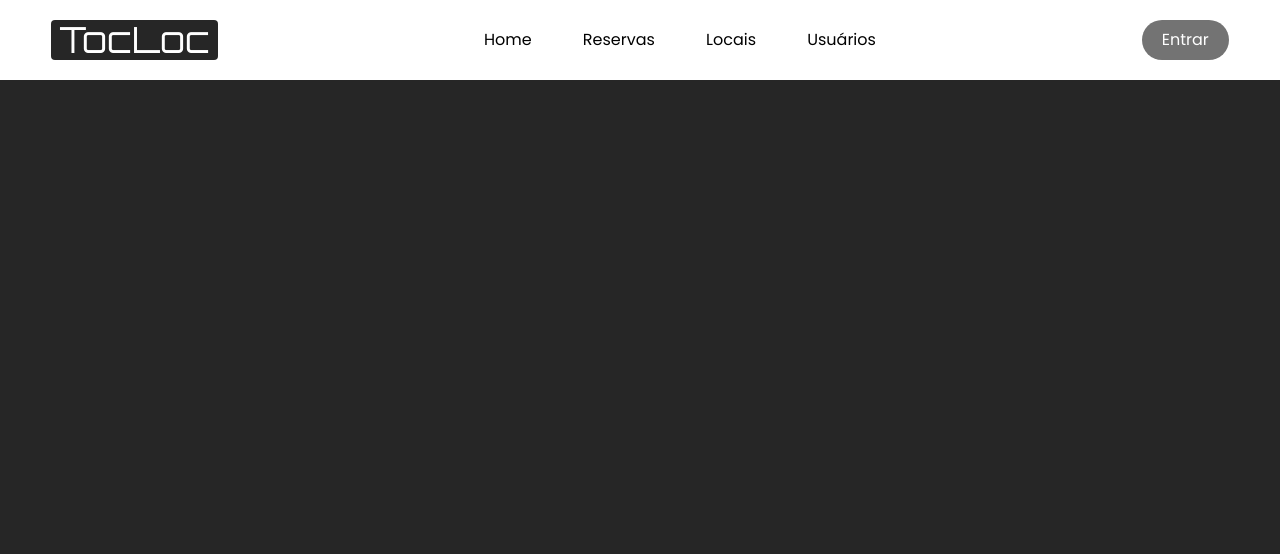
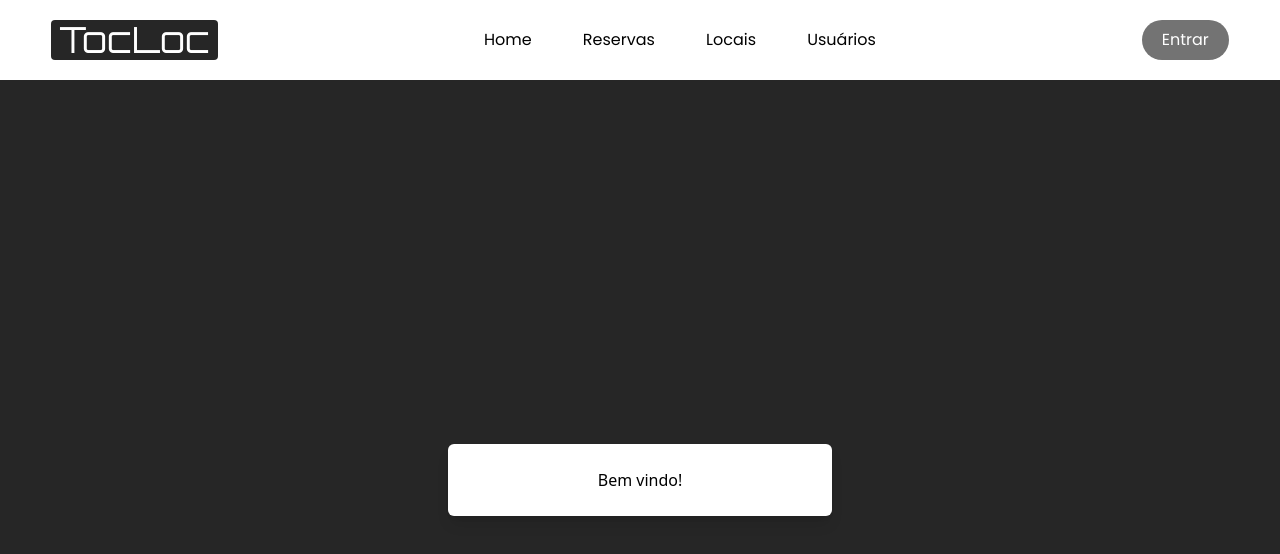
Before and after one commit to waltherpires/tocloc-frontend, a React (Vite) app: page / in a window 1280 px wide. Shown: the top 554 px of the page. Built offline with nearby package versions, Linux system fonts and the light colour scheme.

Commit message:
ALgo pra preencher a Home

```diff
--- a/src/MyRoutes.jsx
+++ b/src/MyRoutes.jsx
@@ -4,6 +4,7 @@ import {
     Route
   } from "react-router-dom";
 
+import Home from "./pages/Home";
 import Users from "./pages/Users";
 import Login from "./pages/Login";
 import EditUser from "./pages/EditUser";
@@ -16,6 +17,7 @@ export default function MyRoutes() {
         <Router>
             <Header/>
             <Routes>
+                <Route path="/" element={<Home />} />
                 <Route path="users" element={<Users />} />
                 <Route path="login" element={<Login />} />
                 <Route path="locais" element={<Places />} />
--- /dev/null
+++ b/src/pages/Home.jsx
@@ -0,0 +1,9 @@
+export default function Home(){
+    return (
+        <div className="flex justify-center items-center h-[100vh]">
+            <div className="sm:w-1/2 md:w-96 p-6 shadow-lg bg-white rounded-md">
+                <h1 className="text-center">Bem vindo!</h1>
+            </div>
+        </div>
+    )
+}
--- a/src/pages/Login.jsx
+++ b/src/pages/Login.jsx
@@ -1,7 +1,7 @@
 
 export default function Login(){
   return (
-    <div className="flex justify-center items-center h-[90vh]">
+    <div className="flex justify-center items-center h-[100vh]">
       <div className="sm:w-1/2 md:w-96 p-6 shadow-lg bg-white rounded-md">
         <h1 className="text-3xl block text-center font-semibold"><i className="fa-solid fa-user mx-2"></i>Login</h1>
         <hr className="mt-3"/>
```
